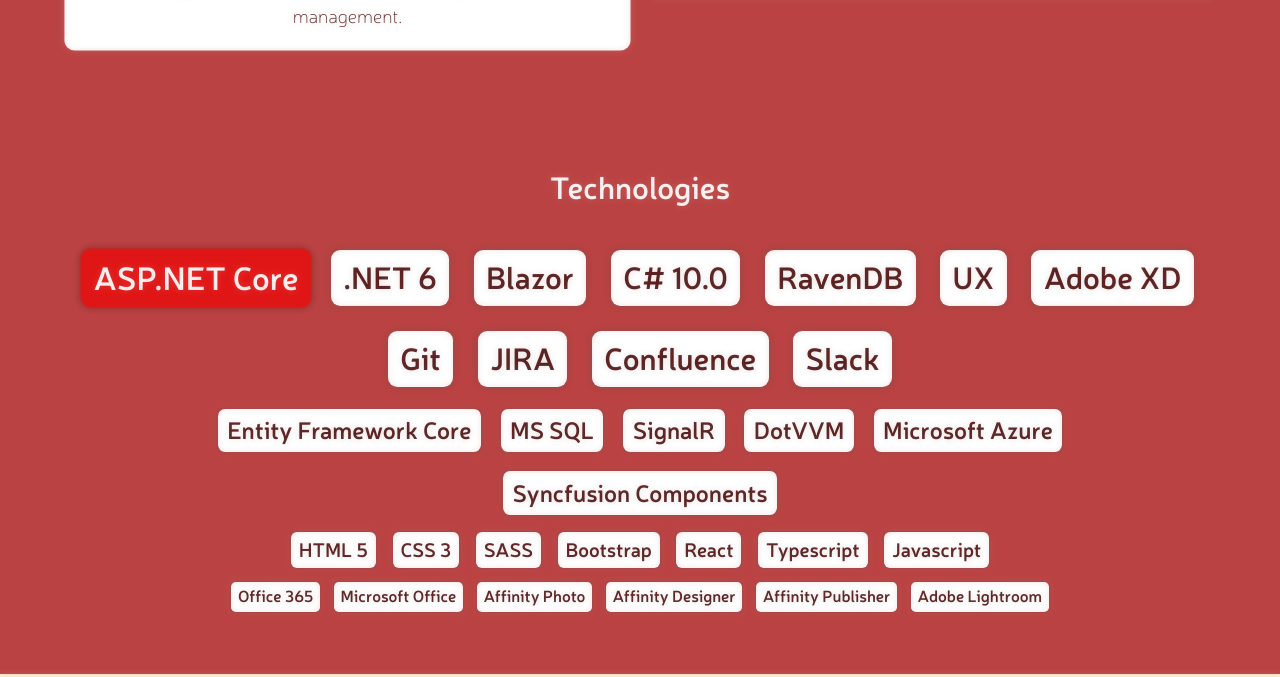
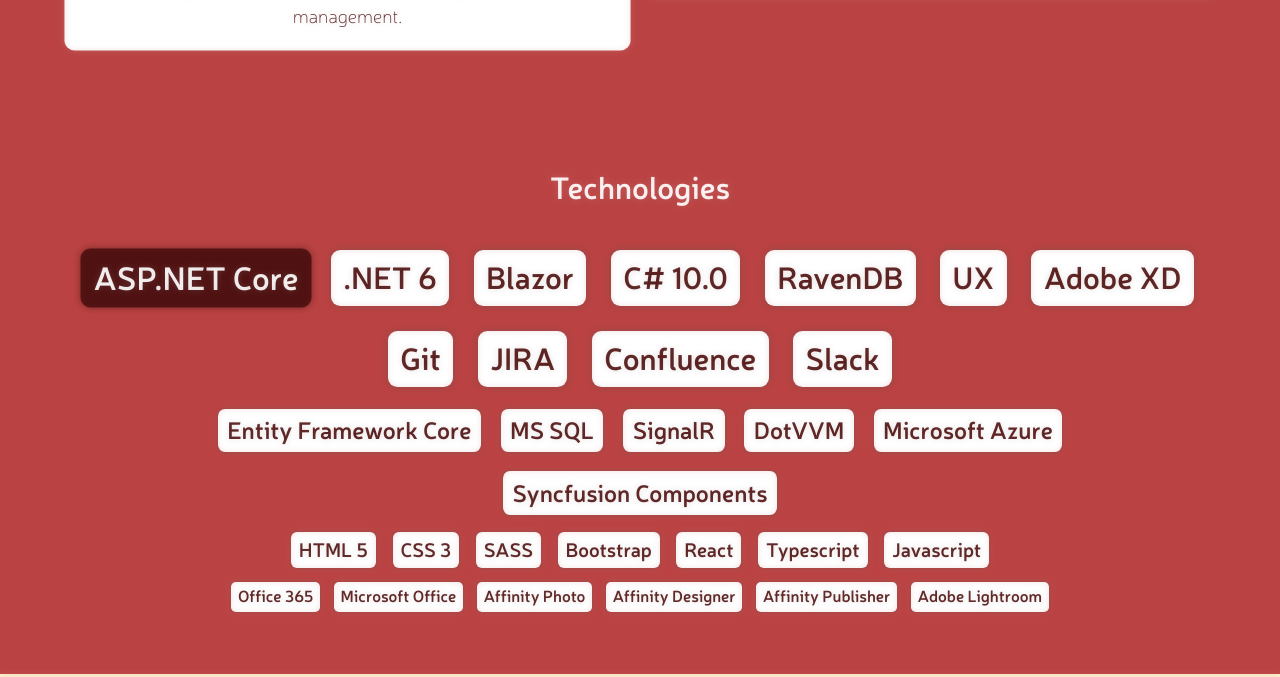
Before and after one commit to jpergler/web, a website: page index.html in a window 1280 px wide. In both pictures the pointer is over the element "ASP.NET Core". Shown: the part 1228-1905 px from the top of the page. Drawn offline with nearby package versions, Linux system fonts and the light colour scheme.

Commit message:
Update tech tag hover color

```diff
--- a/files/site.css
+++ b/files/site.css
@@ -343,7 +343,7 @@
 
         .technologyBox .technology:hover {
             transform: scale(1.05);
-            background-color: var(--primary-color);
+            background-color: var(--primary-color-dark);
             color: var(--white-color);
         }
 
```
